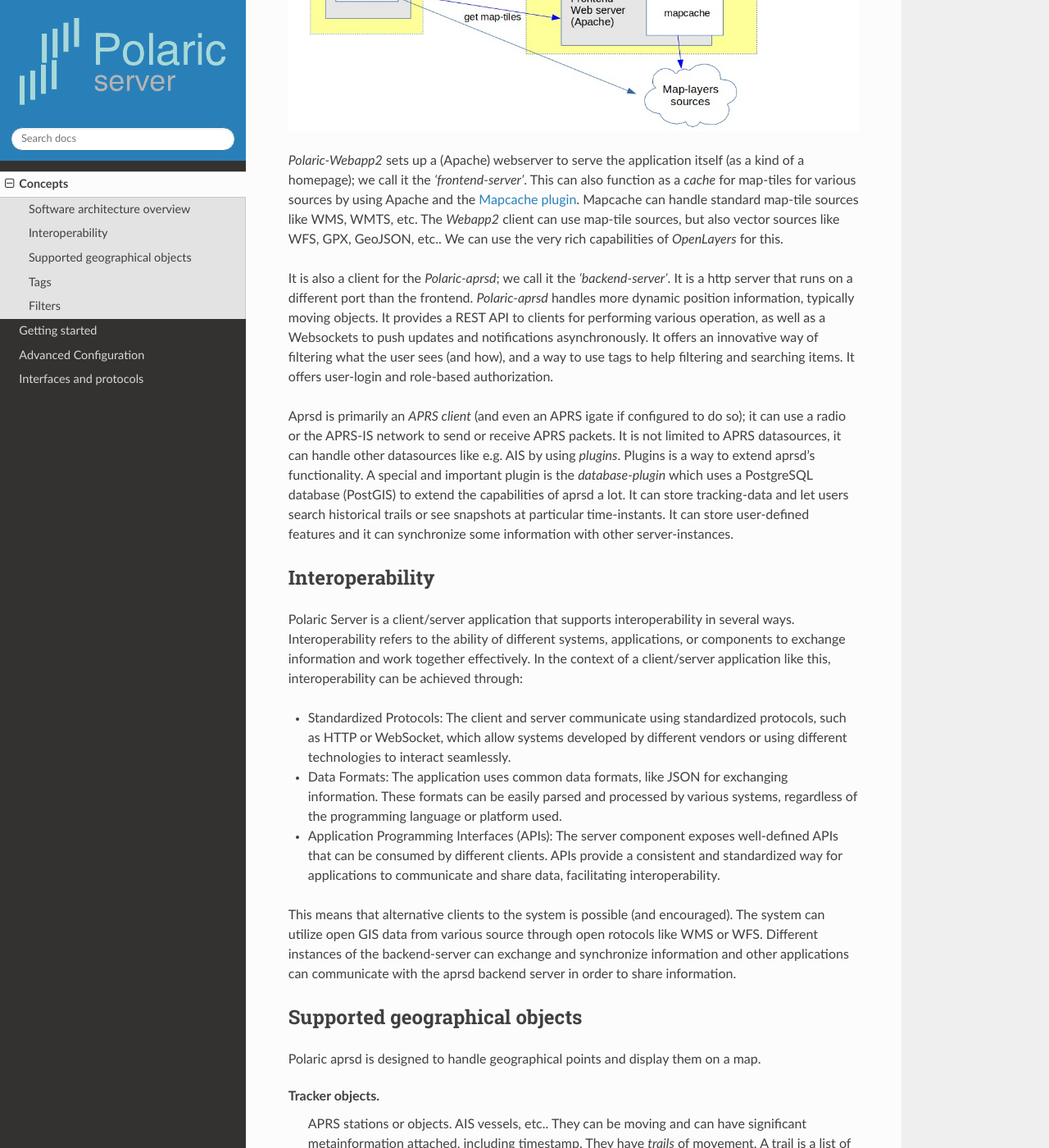
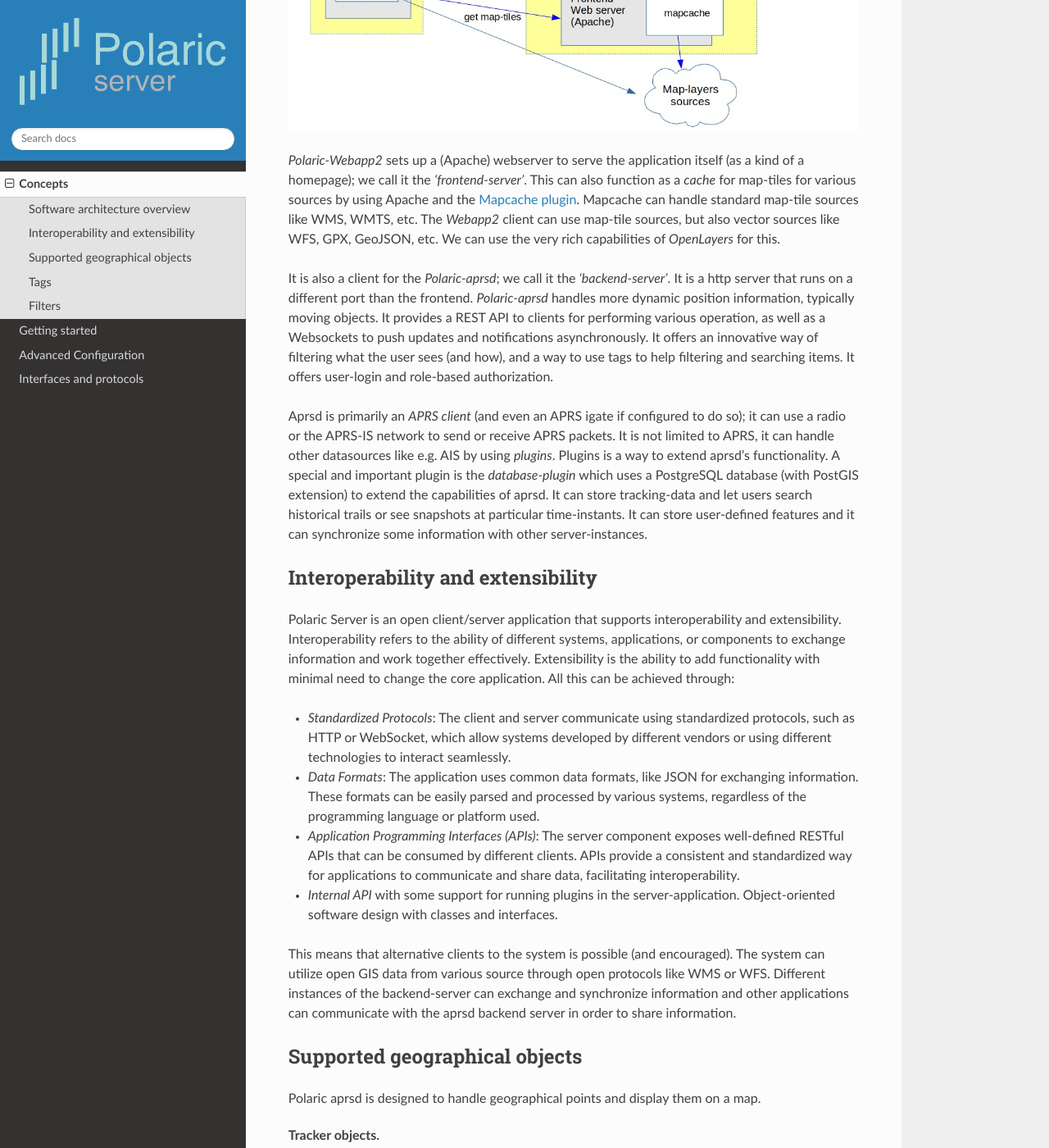
Before and after one commit to joakimsk/docs, a Sphinx documentation site: the page built from docs/source/concepts.rst, in a window 1280 px wide and 1400 px high, scrolled down 727 px. Shown: the whole window at 82% size. Built offline with Sphinx 7.4.7 and the Read the Docs theme 2.0.0, drawn with Linux system fonts in a browser that asks for light colours; some of the changed text lies outside the part shown.

Commit message:
Update concepts.rst

```diff
--- a/docs/source/concepts.rst
+++ b/docs/source/concepts.rst
@@ -2,36 +2,38 @@
 Concepts
 ********
 
-In this chapter we give a guide to the architecture and main features of Polaric Server.
+This chapter aims to give a guide to the architecture and main features of Polaric Server.
 
 **This chapter is work in progress. Feedback is welcome!**
 
 Software architecture overview
 ------------------------------
 
-*Polaric-Server* is a client/server application, where users run the client-app in their web-browsers. The figure below shows the most important parts of this. A server typically serves the *Polaric-Webapp2* component which is mainly written in Javascript. It functions a GIS client that can browse map-layers from various sources, let the user draw featurs on the map, etc. It is based on `OpenLayers <http://www.openlayers.org>`_.
+*Polaric-Server* is a client/server application, where users run the client-app in their web-browsers. The figure below shows the most important parts of this. A server typically serves the *Polaric-Webapp2* (client) component which is mainly written in Javascript. It functions a GIS client that can browse map-layers from various sources, let the user draw featurs on the map, etc. It is based on `OpenLayers <http://www.openlayers.org>`_.
 
 .. image:: img/architecture1.jpg
 
-*Polaric-Webapp2* sets up a (Apache) webserver to serve the application itself (as a kind of a homepage); we call it the *'frontend-server'*. This can also function as a *cache* for map-tiles for various sources by using Apache and the `Mapcache plugin <http://www.mapserver.org/mapcache>`_. Mapcache can handle standard map-tile sources like WMS, WMTS, etc. The *Webapp2* client can use map-tile sources, but also vector sources like WFS, GPX, GeoJSON, etc.. We can use the very rich capabilities of *OpenLayers* for this.
+*Polaric-Webapp2* sets up a (Apache) webserver to serve the application itself (as a kind of a homepage); we call it the *'frontend-server'*. This can also function as a *cache* for map-tiles for various sources by using Apache and the `Mapcache plugin <http://www.mapserver.org/mapcache>`_. Mapcache can handle standard map-tile sources like WMS, WMTS, etc. The *Webapp2* client can use map-tile sources, but also vector sources like WFS, GPX, GeoJSON, etc. We can use the very rich capabilities of *OpenLayers* for this.
 
 It is also a client for the *Polaric-aprsd*; we call it the *'backend-server'*. It is a http server that runs on a different port than the frontend. *Polaric-aprsd* handles more dynamic position information, typically moving objects. It provides a REST API to clients for performing various operation, as well as a Websockets to push updates and notifications asynchronously. It offers an innovative way of filtering what the user sees (and how), and a way to use tags to help filtering and searching items. It offers user-login and role-based authorization.
 
-Aprsd is primarily an *APRS client* (and even an APRS igate if configured to do so); it can use a radio or the APRS-IS network to send or receive APRS packets. It is not limited to APRS datasources, it can handle other datasources like e.g. AIS by using *plugins*. Plugins is a way to extend aprsd's functionality. A special and important plugin is the *database-plugin* which uses a PostgreSQL database (PostGIS) to extend the capabilities of aprsd a lot. It can store tracking-data and let users search historical trails or see snapshots at particular time-instants. It can store user-defined features and it can synchronize some information with other server-instances.
+Aprsd is primarily an *APRS client* (and even an APRS igate if configured to do so); it can use a radio or the APRS-IS network to send or receive APRS packets. It is not limited to APRS, it can handle other datasources like e.g. AIS by using *plugins*. Plugins is a way to extend aprsd's functionality. A special and important plugin is the *database-plugin* which uses a PostgreSQL database (with PostGIS extension) to extend the capabilities of aprsd. It can store tracking-data and let users search historical trails or see snapshots at particular time-instants. It can store user-defined features and it can synchronize some information with other server-instances.
 
 
-Interoperability
-----------------
+Interoperability and extensibility
+----------------------------------
 
-Polaric Server is a client/server application that supports interoperability in several ways. Interoperability refers to the ability of different systems, applications, or components to exchange information and work together effectively. In the context of a client/server application like this, interoperability can be achieved through:
+Polaric Server is an open client/server application that supports interoperability and extensibility. Interoperability refers to the ability of different systems, applications, or components to exchange information and work together effectively. Extensibility is the ability to add functionality with minimal need to change the core application. All this can be achieved through:
 
-* Standardized Protocols: The client and server communicate using standardized protocols, such as HTTP or WebSocket, which allow systems developed by different vendors or using different technologies to interact seamlessly.
+* *Standardized Protocols*: The client and server communicate using standardized protocols, such as HTTP or WebSocket, which allow systems developed by different vendors or using different technologies to interact seamlessly.
 
-* Data Formats: The application uses common data formats, like JSON for exchanging information. These formats can be easily parsed and processed by various systems, regardless of the programming language or platform used.
+* *Data Formats*: The application uses common data formats, like JSON for exchanging information. These formats can be easily parsed and processed by various systems, regardless of the programming language or platform used.
 
-* Application Programming Interfaces (APIs): The server component exposes well-defined APIs that can be consumed by different clients. APIs provide a consistent and standardized way for applications to communicate and share data, facilitating interoperability.
+* *Application Programming Interfaces (APIs)*: The server component exposes well-defined RESTful APIs that can be consumed by different clients. APIs provide a consistent and standardized way for applications to communicate and share data, facilitating interoperability.
 
-This means that alternative clients to the system is possible (and encouraged). The system can utilize open GIS data from various source through open rotocols like WMS or WFS. Different instances of the backend-server can exchange and synchronize information and other applications can communicate with the aprsd backend server in order to share information.
+* *Internal API* with some support for running plugins in the server-application. Object-oriented software design with classes and interfaces.
+
+This means that alternative clients to the system is possible (and encouraged). The system can utilize open GIS data from various source through open protocols like WMS or WFS. Different instances of the backend-server can exchange and synchronize information and other applications can communicate with the aprsd backend server in order to share information.
 
 
 Supported geographical objects
```
